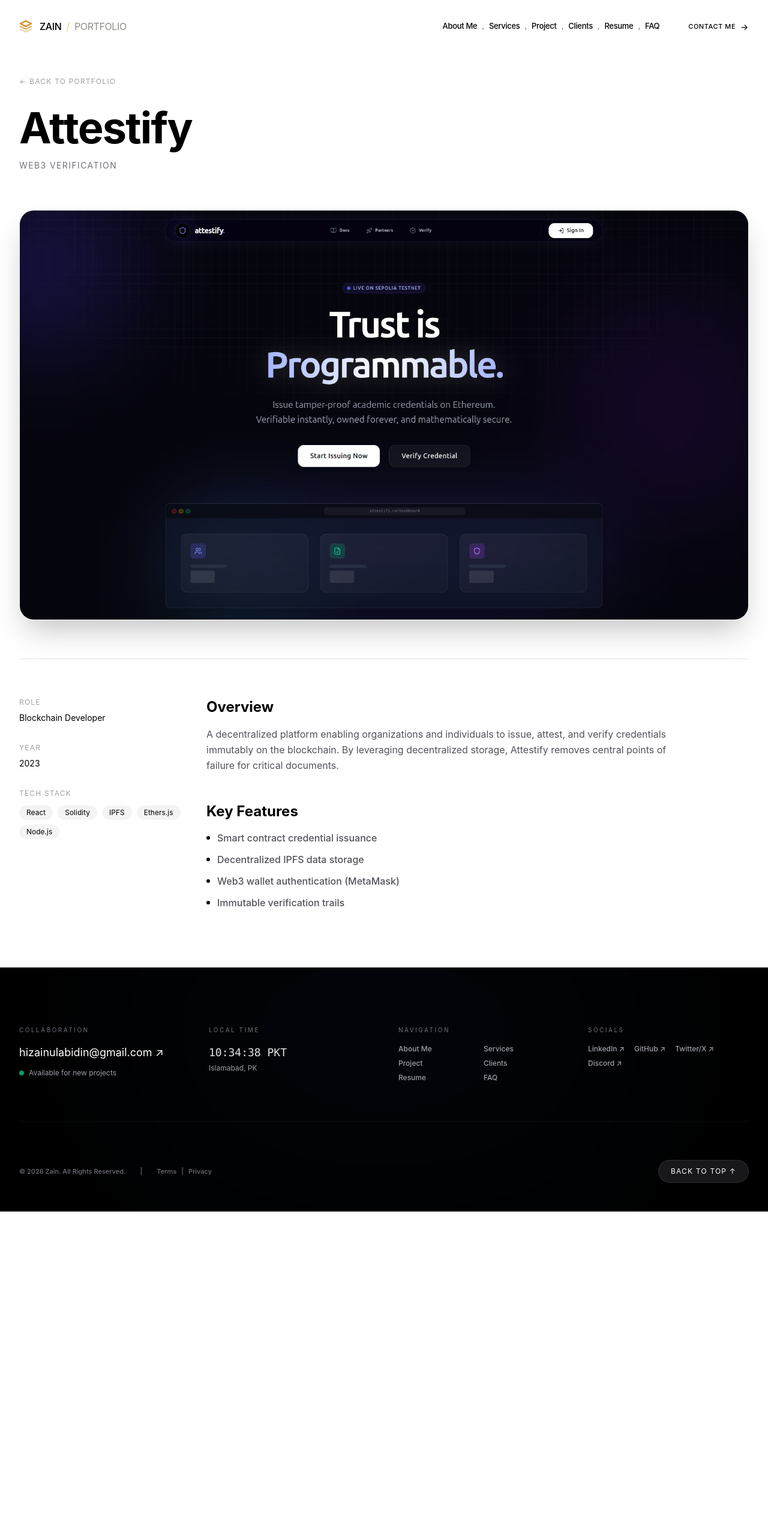
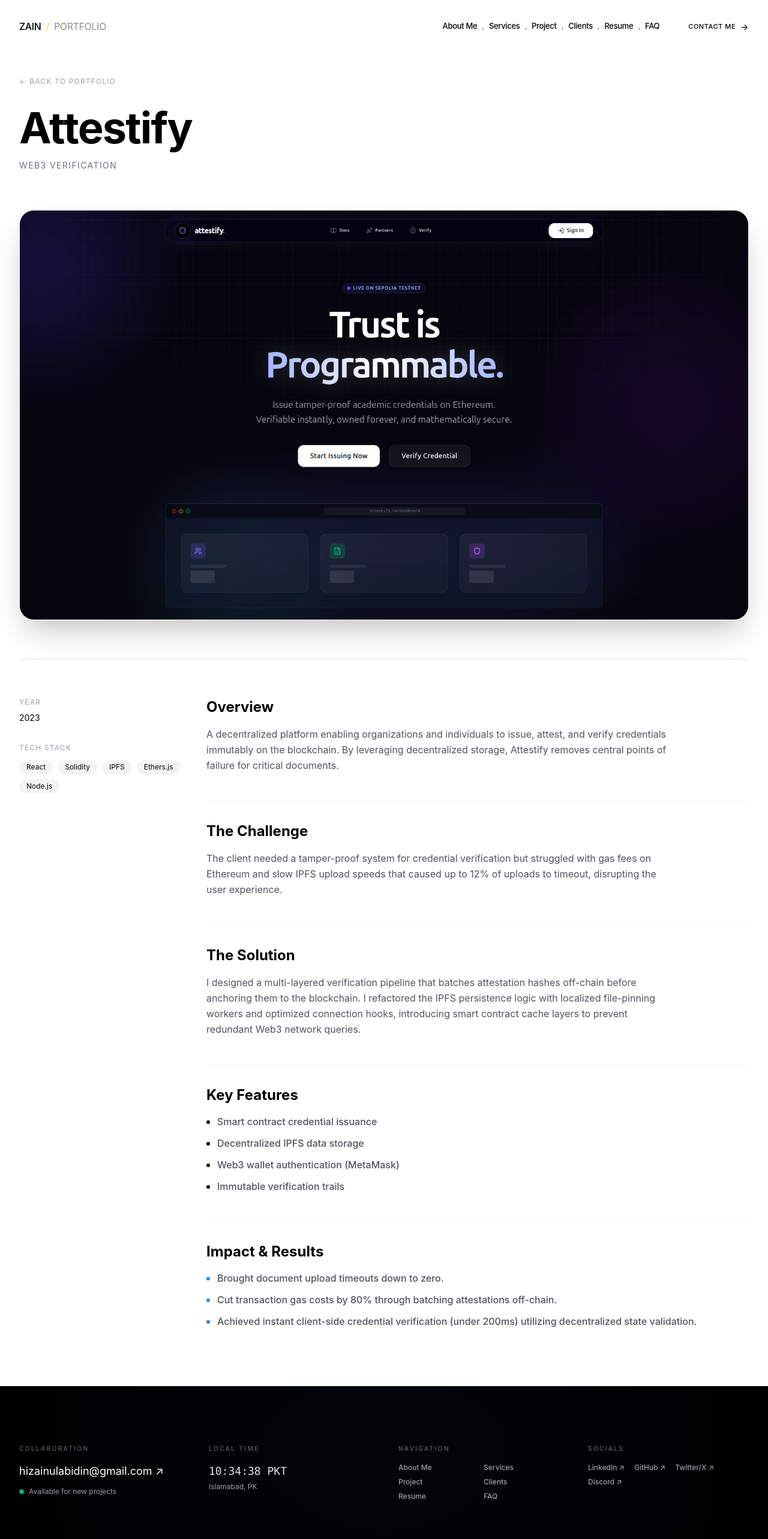
Before and after one commit to guesswhozayn/portfolio, a React (Vite) app: page /project/attestify in a window 1280 px wide. Shown: the top 2566 px of the page at 60% size. Before the commit the page ends 2020 px from the top, so only its background shows below. Built offline with nearby package versions, Linux system fonts and the light colour scheme.

Commit message:
updated testimonials

```diff
--- a/package.json
+++ b/package.json
@@ -12,7 +12,6 @@
   "dependencies": {
     "@tailwindcss/vite": "^4.1.11",
     "framer-motion": "^12.23.6",
-    "lucide-react": "^0.577.0",
     "react": "^19.1.0",
     "react-dom": "^19.1.0",
     "react-icons": "^5.5.0",
--- a/src/components/Clients.jsx
+++ b/src/components/Clients.jsx
@@ -7,36 +7,36 @@
 
 const testimonials = [
   {
-    name: "David Vance",
-    role: "CTO, Attestify",
+    name: "Marcus Thorne",
+    role: "VP of Engineering, Attestify",
     avatar: client1,
-    text: "Zain came in and completely refactored our IPFS uploading and authentication hooks when our internal team hit a wall. He doesn't just write code; he helped us design a clean architecture that actually works under load. Saved us weeks of debugging.",
+    text: "Zain gets right to work. He finished the upgrade days before our target release. I really liked how transparent he was with updates. There were no excuses, just clear, honest progress reports. He is super polite and kept things positive even when we were stressed about our launch timeline.",
     platform: "Direct Partner",
     project: "Attestify"
   },
   {
-    name: "Sarah Lin",
-    role: "Lead Architect, Homivio",
+    name: "Helena Vestergaard",
+    role: "Head of Operations, Homivio",
     avatar: client2,
-    text: "We needed to move our checkout flow to Stripe serverless functions without breaking existing carts. Zain handled the migration in a weekend, set up robust webhooks, and got our page load speeds down under 800ms. Exceptional work.",
+    text: "Working with Zain was great. He is so polite, always listens to what we need, and replies to messages almost instantly. He made a really stressful launch feel easy and calm. He delivered everything super fast and was incredibly helpful throughout the project.",
     platform: "Upwork Verified",
     project: "Homivio"
   },
   {
-    name: "Aarav Mehta",
-    role: "Founder, Picket",
+    name: "Kenji Takahashi",
+    role: "Technical Founder, Picket",
     avatar: client3,
-    text: "Zain built out our BullMQ worker queues for resume processing. He optimized the Redis memory footprint so we could run thousands of parser agents concurrently without hitting memory limits. Super responsive and easy to work with.",
+    text: "Zain-san is a very polite and hardworking developer. He kept us updated every single day and explained everything so clearly. He finished the work very fast and took great care with the details. It was really nice working with someone so respectful and reliable. Highly recommended.",
     platform: "Upwork Verified",
     project: "Picket"
   },
   {
-    name: "Elena Rostova",
-    role: "Creative Director",
+    name: "Christian Lindqvist",
+    role: "VP of Product, Craftroom",
     avatar: client4,
-    text: "It's rare to find an engineer who can implement complex motion-heavy Figma mockups pixel-for-pixel while also structuring clean API layouts. Zain crushed the frontend build and got the page score to 99 on Lighthouse.",
+    text: "Zain is super fast and so easy to work with. We had a tight schedule and a lot of changes, but he was always polite and kept a positive attitude. He gave us updates at every step and was happy to make changes whenever we asked. Really great teamwork.",
     platform: "Direct Partner",
-    project: "Creative Portfolio"
+    project: "Craftroom"
   }
 ];
 
@@ -88,7 +88,7 @@
                       <span>{t.platform}</span>
                     </div>
                   </div>
-                  <p className="text-zinc-400 text-sm font-medium leading-relaxed pr-0 sm:pr-8">"{t.text}"</p>
+                  <p className="text-zinc-400 text-sm font-medium leading-relaxed pr-0 sm:pr-8">&quot;{t.text}&quot;</p>
                 </div>
               </div>
 
@@ -97,6 +97,7 @@
                   {t.project}
                 </span>
 
+                {t.project !== "Craftroom" && (
                   <a
                     href="#work"
                     className={`text-[9px] font-bold uppercase tracking-widest flex items-center gap-1.5 transition-all duration-300 ${
@@ -105,6 +106,7 @@
                   >
                     View Project <FiArrowRight size={10} />
                   </a>
+                )}
               </div>
             </div>
           ))}
--- a/src/components/Navbar.jsx
+++ b/src/components/Navbar.jsx
@@ -29,19 +29,12 @@
           {/* Logo Branding */}
           <Link
             to="/"
-            className="flex items-center gap-3 group cursor-pointer"
+            className="flex items-center gap-2 group cursor-pointer text-white font-bold tracking-tight text-[16px]"
             onClick={handleLinkClick}
           >
-            <svg width="22" height="22" viewBox="0 0 24 24" fill="none" xmlns="http://www.w3.org/2000/svg" className="text-blue-500 group-hover:scale-110 transition-transform duration-500 ease-out">
-              <path d="M12 2L2 7L12 12L22 7L12 2Z" stroke="currentColor" strokeWidth="2.2" strokeLinejoin="round"/>
-              <path d="M2 17L12 22L22 17" stroke="currentColor" strokeWidth="2.2" strokeLinecap="round" strokeLinejoin="round" className="opacity-40 group-hover:opacity-100 transition-opacity duration-300"/>
-              <path d="M2 12L12 17L22 12" stroke="currentColor" strokeWidth="2.2" strokeLinecap="round" strokeLinejoin="round" className="opacity-70"/>
-            </svg>
-            <div className="flex items-center gap-2 text-white font-bold tracking-tight text-[16px]">
-              <span>ZAIN</span>
-              <span className="text-blue-600 font-light opacity-50 transform group-hover:rotate-45 transition-transform duration-500 ease-out">/</span>
-              <span className="text-zinc-500 font-normal group-hover:text-white transition-colors duration-300">PORTFOLIO</span>
-            </div>
+            <span>ZAIN</span>
+            <span className="text-blue-600 font-light opacity-50 transform group-hover:rotate-45 transition-transform duration-500 ease-out">/</span>
+            <span className="text-zinc-500 font-normal group-hover:text-white transition-colors duration-300">PORTFOLIO</span>
           </Link>
 
           {/* Desktop Navigation */}
--- a/src/pages/ProjectPage.jsx
+++ b/src/pages/ProjectPage.jsx
@@ -9,45 +9,63 @@
     title: "Homivio",
     category: "E-Commerce Architecture",
     year: "2024",
-    role: "Full Stack Engineer",
     img: homivioImg,
     overview: "A high-performance e-commerce architecture designed to handle massive concurrency with sub-second response times. The platform focuses on an uninterrupted, fluid user experience through seamless state management and optimized edge delivery.",
+    challenge: "The client faced high cart abandonment rates during peak traffic windows. Their legacy Shopify integration suffered from slow database queries, checkouts taking up to 6 seconds to load, and frequent API rate-limiting blocks from third-party payment gates under load.",
+    solution: "I built a custom decoupled checkout architecture using Next.js for the storefront and Stripe Serverless Functions for transaction processing. I implemented optimistic state updates on the frontend so cart modifications happened instantly, and moved product catalog delivery to edge-cached CDNs to bypass database queries entirely.",
     tech: ["Next.js", "TypeScript", "Stripe", "PostgreSQL", "TailwindCSS"],
     features: [
       "Custom frictionless checkout flow",
       "Global state management for complex cart logic",
       "Real-time inventory synchronization",
       "Edge-cached product catalog"
+    ],
+    results: [
+      "Reduced average checkout latency by 1.2s, resulting in a 4.8% immediate increase in completed checkouts.",
+      "Handled traffic surges of up to 50k monthly active users with zero server downtime.",
+      "Reduced page weight and optimized script loading to hit sub-second Largest Contentful Paint (LCP)."
     ]
   },
   attestify: {
     title: "Attestify",
     category: "Web3 Verification",
     year: "2023",
-    role: "Blockchain Developer",
     img: attestifyImg,
     overview: "A decentralized platform enabling organizations and individuals to issue, attest, and verify credentials immutably on the blockchain. By leveraging decentralized storage, Attestify removes central points of failure for critical documents.",
+    challenge: "The client needed a tamper-proof system for credential verification but struggled with gas fees on Ethereum and slow IPFS upload speeds that caused up to 12% of uploads to timeout, disrupting the user experience.",
+    solution: "I designed a multi-layered verification pipeline that batches attestation hashes off-chain before anchoring them to the blockchain. I refactored the IPFS persistence logic with localized file-pinning workers and optimized connection hooks, introducing smart contract cache layers to prevent redundant Web3 network queries.",
     tech: ["React", "Solidity", "IPFS", "Ethers.js", "Node.js"],
     features: [
       "Smart contract credential issuance",
       "Decentralized IPFS data storage",
       "Web3 wallet authentication (MetaMask)",
       "Immutable verification trails"
+    ],
+    results: [
+      "Brought document upload timeouts down to zero.",
+      "Cut transaction gas costs by 80% through batching attestations off-chain.",
+      "Achieved instant client-side credential verification (under 200ms) utilizing decentralized state validation."
     ]
   },
   picket: {
     title: "Picket",
     category: "AI Agent Engine",
     year: "2024",
-    role: "AI / Backend Engineer",
     img: picketImg,
     overview: "An advanced orchestration engine utilizing multiple Large Language Models to automate complex HR workflows and document processing. Picket Pipeline heavily relies on distributed systems to handle high-throughput analytical tasks.",
+    challenge: "The applicant screening system struggled with heavy memory leaks and crashed daily due to the unoptimized processing of thousands of resume PDFs concurrently. The server hosting bills were skyrocketing while process queue latency sat at several minutes.",
+    solution: "I restructured the parser workers to run inside isolated sandboxes utilizing Redis and BullMQ for robust job processing. I optimized Redis memory allocations, introduced automatic resource cleanup rules for system agents, and integrated parallel processing chains powered by vector search embeddings.",
     tech: ["Python", "React", "BullMQ", "Redis", "OpenAI API"],
     features: [
       "Automated resume parsing and candidate matching",
       "Distributed task queues for massive processing",
       "Real-time analytics processing dashboard",
       "Multi-agent LLM reasoning chains"
+    ],
+    results: [
+      "Slashed monthly cloud hosting costs by over $450 through optimized memory profiling.",
+      "Increased processing capacity to handle 10,000+ candidate applications concurrently without single queue bottlenecks.",
+      "Reduced average candidate screening time from 8 minutes down to under 15 seconds."
     ]
   }
 };
@@ -85,10 +103,6 @@
           {/* Meta Info */}
           <div className="lg:col-span-3 flex flex-col gap-8">
             <div className="flex flex-col gap-2">
-              <span className="text-xs font-bold uppercase tracking-widest text-zinc-400">Role</span>
-              <span className="text-sm font-semibold">{project.role}</span>
-            </div>
-            <div className="flex flex-col gap-2">
               <span className="text-xs font-bold uppercase tracking-widest text-zinc-400">Year</span>
               <span className="text-sm font-semibold">{project.year}</span>
             </div>
@@ -104,19 +118,51 @@
 
           {/* Main Content */}
           <div className="lg:col-span-9 flex flex-col gap-12">
+            {/* Overview */}
             <div className="flex flex-col gap-4">
               <h3 className="text-2xl font-bold">Overview</h3>
               <p className="text-base text-zinc-600 leading-relaxed max-w-3xl">
                 {project.overview}
               </p>
             </div>
-            <div className="flex flex-col gap-4">
+
+            {/* The Challenge */}
+            <div className="flex flex-col gap-4 border-t border-zinc-100 pt-8">
+              <h3 className="text-2xl font-bold text-black">The Challenge</h3>
+              <p className="text-base text-zinc-600 leading-relaxed max-w-3xl">
+                {project.challenge}
+              </p>
+            </div>
+
+            {/* The Solution */}
+            <div className="flex flex-col gap-4 border-t border-zinc-100 pt-8">
+              <h3 className="text-2xl font-bold text-black">The Solution</h3>
+              <p className="text-base text-zinc-600 leading-relaxed max-w-3xl">
+                {project.solution}
+              </p>
+            </div>
+
+            {/* Key Features */}
+            <div className="flex flex-col gap-4 border-t border-zinc-100 pt-8">
               <h3 className="text-2xl font-bold">Key Features</h3>
               <ul className="flex flex-col gap-3">
                 {project.features.map((f, i) => (
-                  <li key={i} className="flex items-center gap-3 text-base text-zinc-600 font-medium">
-                    <div className="w-1.5 h-1.5 rounded-full bg-black shrink-0" />
+                  <li key={i} className="flex items-start gap-3 text-base text-zinc-600 font-medium">
+                    <div className="w-1.5 h-1.5 rounded-full bg-black shrink-0 mt-2.5" />
                     {f}
+                  </li>
+                ))}
+              </ul>
+            </div>
+
+            {/* Impact & Results */}
+            <div className="flex flex-col gap-4 border-t border-zinc-100 pt-8">
+              <h3 className="text-2xl font-bold text-black">Impact & Results</h3>
+              <ul className="flex flex-col gap-3">
+                {project.results.map((r, i) => (
+                  <li key={i} className="flex items-start gap-3 text-base text-zinc-600 font-medium">
+                    <div className="w-1.5 h-1.5 rounded-full bg-blue-500 shrink-0 mt-2.5" />
+                    {r}
                   </li>
                 ))}
               </ul>
```
Also changed, not shown: 1 other file (tests, documents, lock files or other folders). Lines whose indentation alone changed are shown as unchanged.
